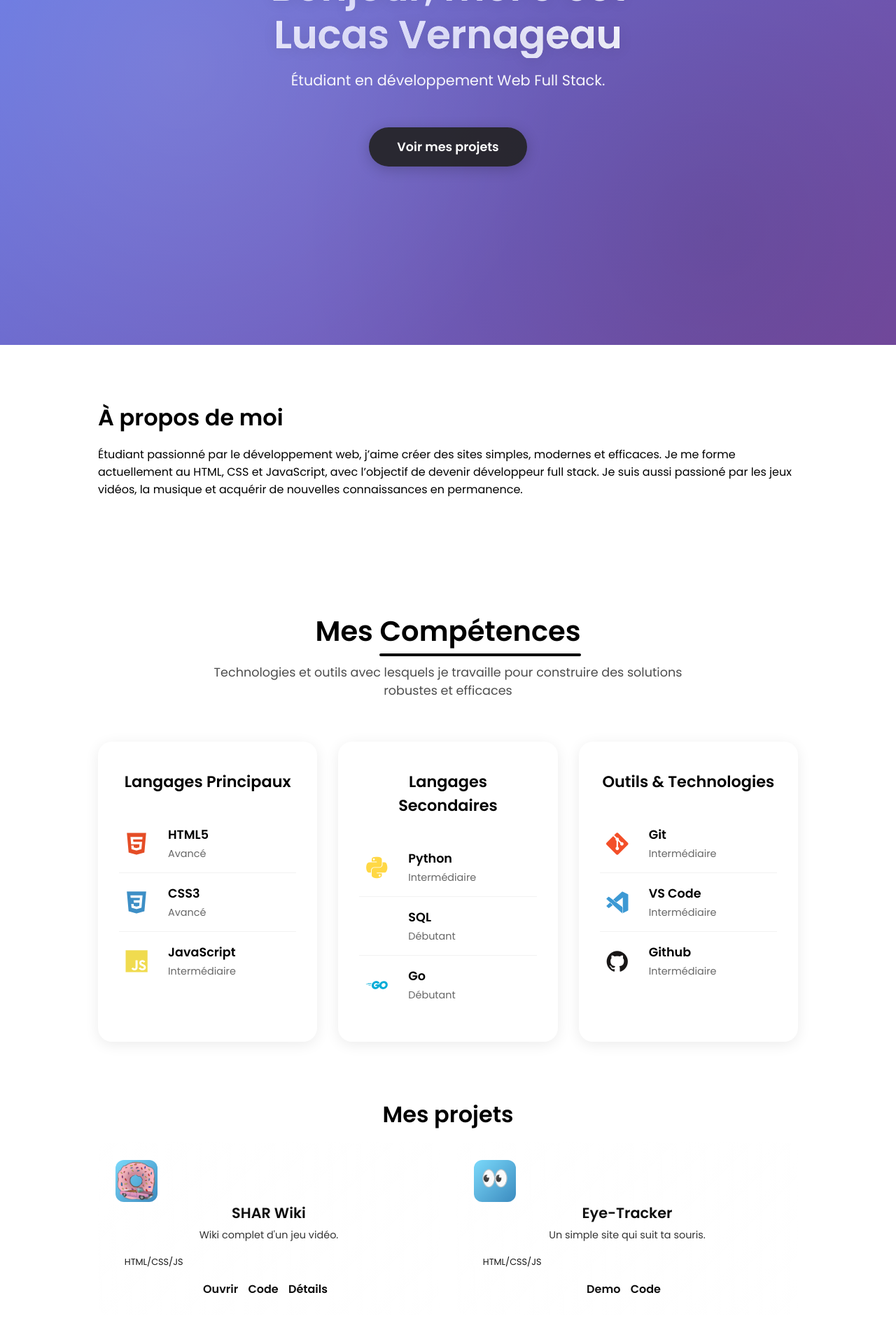
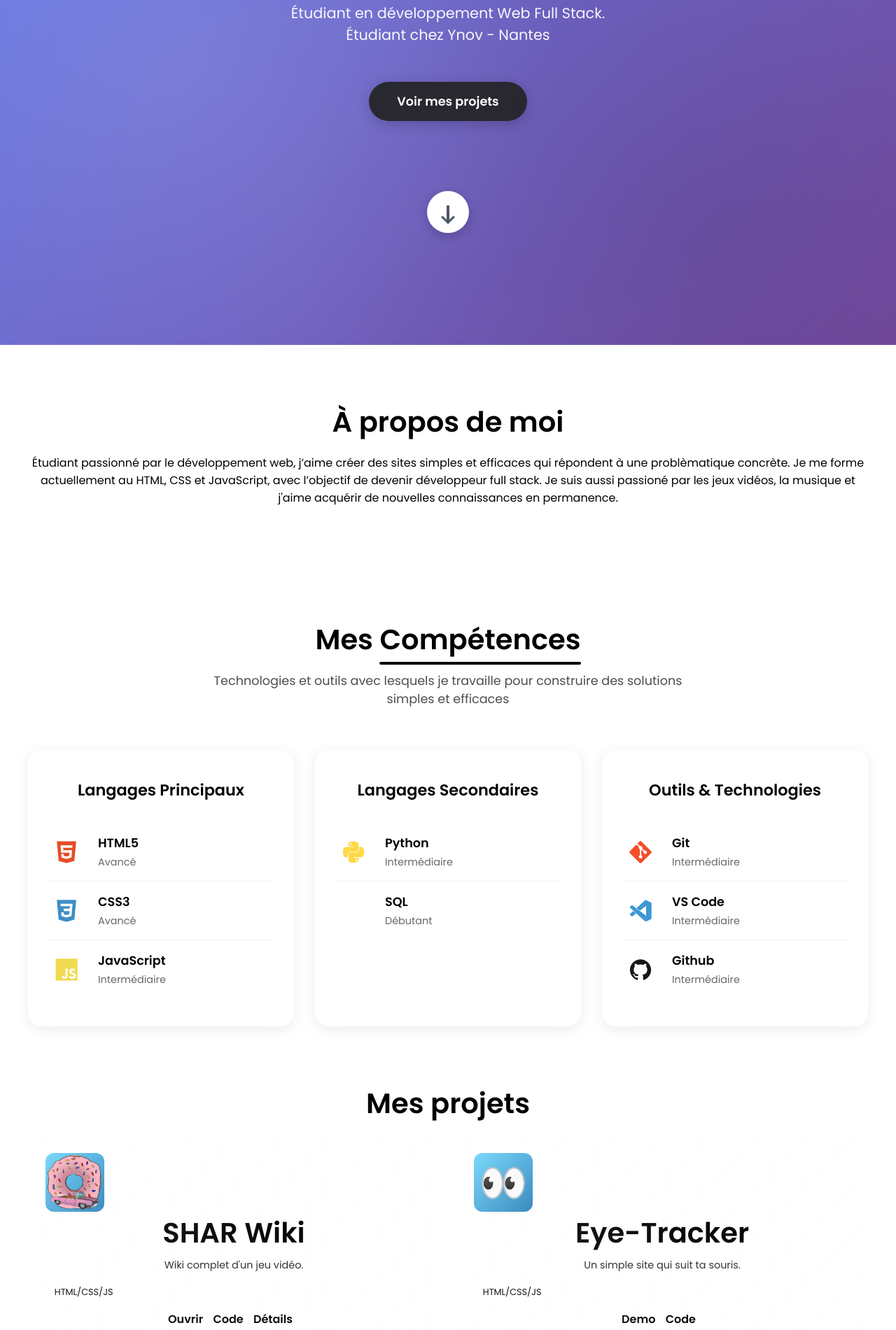
Before and after one commit to Homerofsteel/Portfolio, a plain HTML site: page index.html in a window 1280 px wide. Shown: the part 307-2208 px from the top of the page at 70% size. Drawn offline with nearby package versions, Linux system fonts and the light colour scheme.

Commit message:
better version

```diff
--- a/index.html
+++ b/index.html
@@ -35,6 +35,9 @@
       <h2 data-i18n="hero_title"></h2>
       <p data-i18n="hero_text"></p>
       <a href="#projects" class="btn" data-i18n="hero_btn"></a>
+      <a href="#about" class="arrow-button">
+        <div class="arrow"></div>
+      </a>
     </section>
   </header>
 
@@ -117,14 +120,6 @@
             <div class="skill-level" data-i18n="beginner"></div>
           </div>
         </div>
-
-        <div class="skill-item">
-            <i class="devicon-go-original-wordmark colored skill-icon"></i>
-          <div class="skill-info">
-            <div class="skill-name">Go</div>
-            <div class="skill-level" data-i18n="beginner"></div>
-          </div>
-        </div>
       </div>
 
       <!-- Outils & Technologies -->
@@ -169,7 +164,7 @@
     <div class="projects-grid" id="projectsGrid">
 
       <div class="project-card" data-category="online" data-id="1">
-        <div class="project-icon"><img id="sharwiki-icon" src="img/projets/sharwiki-icon.png"></div>
+        <div class="project-icon"><img id="image-icon" src="img/projets/sharwiki-icon.png"></div>
         <h3 class="project-title">SHAR Wiki</h3>
         <p class="project-description" data-i18n="sharwiki_description"></p>
         <div class="project-meta">
@@ -197,7 +192,7 @@
 
     </div>
 
-    <div class="projects-grid" id="projectsGrid" style="margin-top: 40px;">
+    <div class="projects-grid" id="projectsGrid" style="margin-top: 40px;margin-bottom: 40px;">
 
       <div class="project-card" data-category="online" data-id="1">
         <div class="project-icon">🗣️</div>
@@ -212,7 +207,7 @@
       </div>
 
       <div class="project-card" data-category="offline" data-id="2">
-        <div class="project-icon"><img id="sharwiki-icon" src="img/projets/pacman.png"></div>
+        <div class="project-icon"><img id="image-icon" src="img/projets/pacman.png"></div>
         <h3 class="project-title">Pac-Snack</h3>
         <p class="project-description" data-i18n="pacman_description">Version très modifiée de Pac-Man</p>
         <div class="project-meta">
--- a/js/language.js
+++ b/js/language.js
@@ -5,14 +5,14 @@ const translations = {
     nav_projects: "Projets",
     nav_contact: "Contact",
     hero_title: "Bonjour, moi c’est <span>Lucas Vernageau</span>",
-    hero_text: "Étudiant en développement Web Full Stack.",
+    hero_text: "Étudiant en développement Web Full Stack.<br> Étudiant chez Ynov - Nantes",
     hero_btn: "Voir mes projets",
     about_title: "À propos de moi",
-    about_text: `Étudiant passionné par le développement web, j’aime créer des sites simples, modernes et efficaces.
+    about_text: `Étudiant passionné par le développement web, j’aime créer des sites simples et efficaces qui répondent à une problèmatique concrète.
            Je me forme actuellement au HTML, CSS et JavaScript, avec l’objectif de devenir développeur full stack.
-           Je suis aussi passioné par les jeux vidéos, la musique et acquérir de nouvelles connaissances en permanence.`,
+           Je suis aussi passioné par les jeux vidéos, la musique et j'aime acquérir de nouvelles connaissances en permanence.`,
     skills_title: "Mes <span>Compétences</span>",
-    skills_subtitle: "Technologies et outils avec lesquels je travaille pour construire des solutions robustes et efficaces",
+    skills_subtitle: "Technologies et outils avec lesquels je travaille pour construire des solutions simples et efficaces",
     langages_main: "Langages Principaux",
     advanced: "Avancé",
     intermediate: "Intermédiaire",
@@ -37,14 +37,14 @@ const translations = {
     nav_projects: "Projects",
     nav_contact: "Contact",
     hero_title: "Hello, I’m <span>Lucas Vernageau</span>",
-    hero_text: "Web development student.",
+    hero_text: "Web development student.<br> Student at Ynov - Nantes",
     hero_btn: "View my projects",
     about_title: "About Me",
-    about_text: `A student passionate about web development, I love creating simple, modern, and efficient websites.
+    about_text: `A student passionate about web development, I love creating simple and efficient websites.
            I am currently learning HTML, CSS, and JavaScript, with the goal of becoming a full-stack developer.
-           I am also passionate about video games, music, and constantly acquiring new knowledge.`,
+           I am also passionate about video games, music, and love constantly acquiring new knowledge.`,
     skills_title: "My <span>Skills</span>",
-    skills_subtitle: "Technologies and tools I work with to build robust and efficient solutions",
+    skills_subtitle: "Technologies and tools I work with to build simple and efficient solutions",
     langages_main: "Main Languages",
     advanced: "Advanced",
     intermediate: "Intermediate",
--- a/style/background.css
+++ b/style/background.css
@@ -109,14 +109,11 @@ body.dark-mode .cloud::after {
   transition: opacity 1s ease, transform 1s ease;
 }
 
-/* Cachée la nuit */
 body.dark-mode .sun {
   opacity: 0;
   transform: scale(0.7) translateY(-30px);
 }
 
-
-/* Ajout d'étoiles scintillantes */
 body.dark-mode .sky::before {
   content: '';
   position: absolute;
@@ -129,7 +126,6 @@ body.dark-mode .sky::before {
   z-index: -1;
 }
 
-/* Animation des étoiles */
 @keyframes twinkle {
   0%, 100% { opacity: 0.5; }
   50% { opacity: 0.8; }
@@ -148,7 +144,6 @@ body.dark-mode .sky::before {
   transition: opacity 1s ease;
 }
 
-/* Visible uniquement la nuit */
 body.dark-mode .moon {
   opacity: 1;
 }
--- a/style/main.css
+++ b/style/main.css
@@ -2,7 +2,6 @@
 * {
   margin: 0;
   padding: 0;
-  box-sizing: border-box;
 }
 
 html {
@@ -30,6 +29,8 @@ body {
   --accent-color: black;
   transition: background 0.4s, color 0.4s;
   --project-icon-bg: linear-gradient(135deg, #6dd5fa, #2980b9);
+  justify-content: center;
+  align-items: center;
 }
 
 /* ===== LAYOUT ===== */
@@ -46,7 +47,7 @@ body {
 }
 
 .container {
-  max-width: 1000px;
+  max-width: 1200px;
   margin: 0 auto;
 }
 
@@ -56,7 +57,6 @@ h2 {
 }
 
 /* ===== NAVIGATION ===== */
-/* ===== NAVIGATION AMÉLIORÉE ===== */
 .header {
   background: var(--header-gradient);
   color: #fff;
@@ -71,7 +71,6 @@ h2 {
   transition: background 0.4s ease;
 }
 
-/* Effet de vague/overlay pour plus de profondeur */
 .header::before {
   content: '';
   position: absolute;
@@ -158,6 +157,9 @@ body.dark-mode .header::before {
   padding: 0 20px;
   position: relative;
   z-index: 1;
+  display: flex;           /* Ajoutez ceci */
+  flex-direction: column;  /* Ajoutez ceci */
+  align-items: center;
 }
 
 .hero h2 {
@@ -204,7 +206,6 @@ body.dark-mode .hero h2 span {
 }
 
 .btn {
-  display: inline-block;
   margin-top: 20px;
   padding: 15px 40px;
   background: rgba(34, 34, 34, 0.9);
@@ -232,6 +233,72 @@ body.dark-mode .btn:hover {
   background: #8338ec;
   box-shadow: 0 6px 30px rgba(131, 56, 236, 0.5);
 }
+
+.arrow-button {
+            width: 60px;
+            height: 60px;
+            border-radius: 50%;
+            background: white;
+            border: none;
+            cursor: pointer;
+            display: inline-flex;
+            justify-content: center;
+            align-items: center;
+            box-shadow: 0 4px 15px rgba(0, 0, 0, 0.2);
+            transition: transform 0.2s, box-shadow 0.2s;
+            text-decoration: none;
+            margin-top: 100px;
+        }
+
+        .arrow-button:hover {
+            transform: scale(1.1);
+            box-shadow: 0 6px 20px rgba(0, 0, 0, 0.3);
+        }
+
+        .arrow-button:active {
+            transform: scale(0.95);
+        }
+
+        .arrow {
+            position: relative;
+            width: 4px;
+            height: 25px;
+            background: #4a5568;
+            animation: bounce 1.5s ease-in-out infinite;
+        }
+
+        .arrow::before,
+        .arrow::after {
+            content: '';
+            position: absolute;
+            bottom: -2.2px;
+            width: 14px;
+            height: 3px;
+            background: #4a5568;
+        }
+
+        .arrow::before {
+            right: 1.1px;
+            transform: rotate(45deg);
+            transform-origin: right center;
+        }
+
+        .arrow::after {
+            left: 1.1px;
+            transform: rotate(-45deg);
+            transform-origin: left center;
+        }
+
+        @keyframes bounce {
+            0%, 100% {
+                transform: translateY(-5px);
+            }
+            50% {
+                transform: translateY(5px);
+            }
+        }
+
+
 
 /* ===== RESPONSIVE ===== */
 @media (max-width: 768px) {
@@ -330,10 +397,17 @@ body.dark-mode .btn:hover {
 
 /* ===== ABOUT ===== */
 .about {
-  display: flex;
+  text-align: center;
+  justify-content: center;
   align-items: center;
-  flex-wrap: wrap;
   gap: 40px;
+  margin: 0 auto;
+}
+
+.about h2 {
+  font-size: 2.5rem;
+  font-weight: 700;
+  margin-bottom: 16px;
 }
 
 .about-photo {
@@ -346,15 +420,6 @@ body.dark-mode .btn:hover {
   flex: 1;
 }
 
-.skills span {
-  display: inline-block;
-  background: #ff9800;
-  color: #fff;
-  padding: 5px 10px;
-  margin: 5px;
-  border-radius: 5px;
-}
-
 /* ===== PROJECTS ===== */
 
 #projects{
@@ -363,6 +428,12 @@ body.dark-mode .btn:hover {
   position: relative;
   z-index: 1;
   text-align: center;
+}
+
+#projects h2 {
+  font-size: 2.5rem;
+  font-weight: 700;
+  margin-bottom: 16px;
 }
 
 .projects-grid {
@@ -401,24 +472,24 @@ body.dark-mode .btn:hover {
 }
 
 .project-icon {
-  width: 60px;
-  height: 60px;
+  width: 80px;
+  height: 80px;
   border-radius: 12px;
   background: var(--project-icon-bg);
   display: flex;
   justify-content: center;
-  font-size: 2rem;
+  align-items: center;
+  text-align: center;
+  font-size: 3.5rem;
   padding: 2px;
 }
 
-.sharwiki-icon {
-  width: 90%;
-  height: 90%;
-  display: block;
+#image-icon {
+  width: 80px;
 }
 
 .project-title {
-  font-size: 1.3rem;
+  font-size: 2.5rem;
   font-weight: 700;
   margin-bottom: 0.4rem;
 }
@@ -457,6 +528,22 @@ body.dark-mode .btn:hover {
 }
 
 /* ===== CONTACT ===== */
+
+.contact {
+  text-align: center;
+  justify-content: center;
+  align-items: center;
+  margin-top: 40px;
+  margin-bottom: 40px;
+  margin: 0 auto;
+}
+
+.contact h2 {
+  font-size: 2.5rem;
+  font-weight: 700;
+  margin-bottom: 16px;
+}
+
 .contact-links a {
   display: inline-block;
   margin: 10px;
@@ -516,6 +603,15 @@ body.dark-mode .footer {
   border-radius: 2px;
 }
 
+.skills span {
+  display: inline-block;
+  background: #ff9800;
+  color: #fff;
+  padding: 5px 10px;
+  margin: 5px;
+  border-radius: 5px;
+}
+
 .skills-subtitle {
   color: var(--text-color);
   opacity: 0.7;
@@ -526,7 +622,7 @@ body.dark-mode .footer {
 
 .skills-grid {
   display: grid;
-  grid-template-columns: repeat(auto-fit, minmax(300px, 1fr));
+  grid-template-columns: repeat(auto-fit, minmax(310px, 1fr));
   gap: 30px;
   margin-top: 40px;
 }
```
